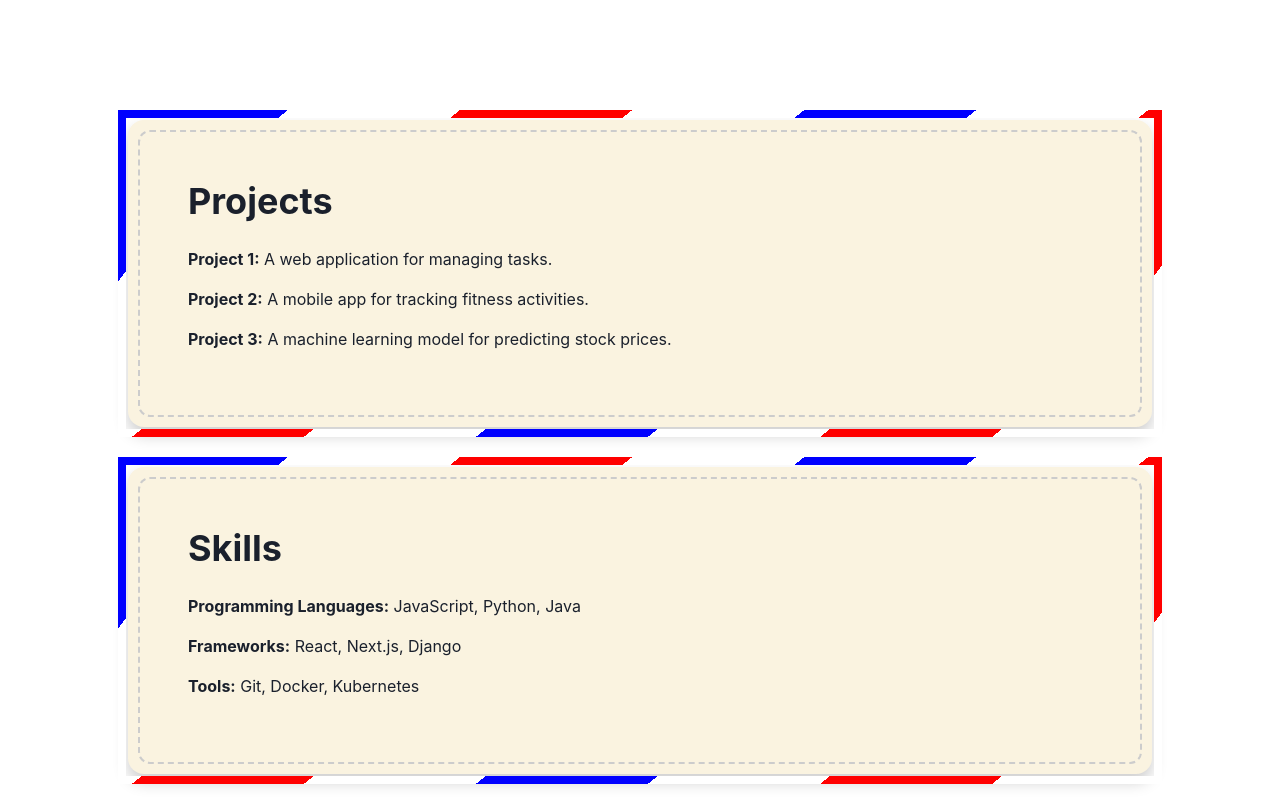
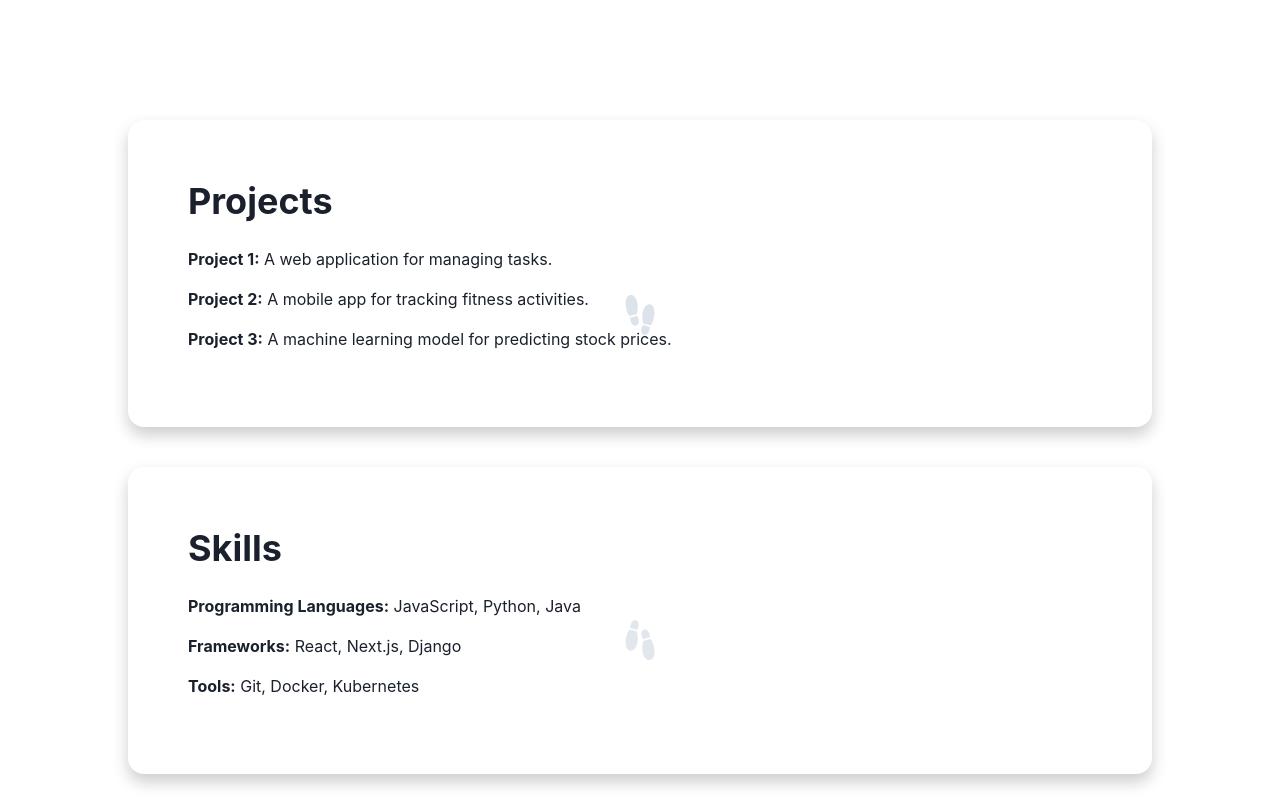
Before and after one commit to eightsuzuki/portofolio, a Next.js app: page / in a window 1280 px wide. Shown: the part 720-1520 px from the top of the page. Built offline with nearby package versions, Linux system fonts and the light colour scheme.

Commit message:
Update MenuBar component to use WaveAnimation for background

```diff
--- a/src/components/MenuBar.tsx
+++ b/src/components/MenuBar.tsx
@@ -1,13 +1,25 @@
 import { useState, useEffect } from 'react';
 import { Box, Flex, Link, IconButton, Drawer, DrawerOverlay, DrawerContent, DrawerCloseButton, DrawerHeader, DrawerBody, useDisclosure } from "@chakra-ui/react";
 import { HamburgerIcon } from '@chakra-ui/icons';
+import WaveAnimation from './WaveAnimation'; // WaveAnimationコンポーネントをインポート
 
 const MenuBar = ({ showMenuBar }: { showMenuBar: boolean }) => {
   const { isOpen, onOpen, onClose } = useDisclosure();
 
+  const waves = [
+    {
+      y: 20,
+      length: 0.02,
+      amplitude: 20,
+      horizontalSpeed: 0.003,
+      verticalSpeed: 0.003,
+      color: "rgba(0, 180, 220, 0.5)",
+    }
+  ];
+
   return (
     <>
-      <Box display={{ base: 'none', md: showMenuBar ? 'block' : 'none' }} position="fixed" top="0" width="100%" bg="rgb(49, 130, 206)" zIndex="1000">
+      <Box display={{ base: 'none', md: showMenuBar ? 'block' : 'none' }} position="fixed" top="0" width="100%" bg="rgba(0, 180, 220, 0.5)" zIndex="1000">
         <Flex justifyContent="center" alignItems="center" py="2">
           <Link href="#home" mx="2" color="white">Top</Link>
           <Link href="#projects" mx="2" color="white">Projects</Link>
@@ -15,8 +27,11 @@ const MenuBar = ({ showMenuBar }: { showMenuBar: boolean }) => {
           <Link href="#experience" mx="2" color="white">Experience</Link>
           <Link href="#contact" mx="2" color="white">Contact</Link>
         </Flex>
+        <Box position="relative" width="100%" height="30px">
+          <WaveAnimation waves={waves} />
+        </Box>
       </Box>
-      <Box display={{ base: showMenuBar ? 'block' : 'none' , md: 'none' }} position="fixed" top="0" width="100%" bg="rgb(49, 130, 206)" zIndex="1000">
+      <Box display={{ base: showMenuBar ? 'block' : 'none', md: 'none' }} position="fixed" top="0" width="100%" bg="rgba(0, 180, 220, 0.5)" zIndex="1000">
         <Flex justifyContent="space-between" alignItems="center" px="4">
           <Box color="white" fontWeight="bold">My Portfolio</Box>
           <IconButton
@@ -42,6 +57,9 @@ const MenuBar = ({ showMenuBar }: { showMenuBar: boolean }) => {
             </DrawerBody>
           </DrawerContent>
         </Drawer>
+        <Box position="relative" width="100%" height="30px">
+          <WaveAnimation waves={waves} />
+        </Box>
       </Box>
     </>
   );
--- a/src/pages/index.tsx
+++ b/src/pages/index.tsx
@@ -1,7 +1,5 @@
 import { useEffect, useState } from "react";
 import { Box } from "@chakra-ui/react";
-import AOS from "aos";
-import "aos/dist/aos.css"; // AOSのCSSをインポート
 import WaveAnimation from "../components/WaveAnimation";
 import FootstepsIconComponent from "../components/FootstepsTracker";
 import MenuBar from "../components/MenuBar";
@@ -34,8 +32,6 @@ export default function Home() {
 
     window.addEventListener("resize", handleResize);
     window.addEventListener("scroll", handleScroll);
-
-    AOS.init({ duration: 1000 });
 
     return () => {
       window.removeEventListener("resize", handleResize);
@@ -102,13 +98,13 @@ export default function Home() {
           </Box>
           <WaveAnimation waves={waves} />
         </Box>
-        <Box id="projects" className="stamp-container" data-aos="fade-right">
+        <Box id="projects" className="simple-container">
           <Projects />
         </Box>
-        <Box id="skills" className="stamp-container" data-aos="fade-left">
+        <Box id="skills" className="simple-container">
           <Skills />
         </Box>
-        <Box id="experience" className="stamp-container" data-aos="fade-right">
+        <Box id="experience" className="simple-container">
           <Experience />
         </Box>
         <Contact />
--- a/src/styles/globals.css
+++ b/src/styles/globals.css
@@ -1,17 +1,15 @@
-.stamp-container {
-  position: relative;
+.simple-container {
   padding: 20px;
-  margin: 40px auto; /* セクションを中央に配置 */
-  max-width: 80%; /* 最大幅を設定 */
-  background-color: #faf3e0; /* 薄いベージュの背景 */
-  border-radius: 16px; /* 角を丸くする */
-  box-shadow: 0 8px 16px rgba(0, 0, 0, 0.2); /* ボックスシャドウを強化 */
-  transition: padding 0.3s ease, margin 0.3s ease, max-width 0.3s ease; /* スムーズなトランジションを追加 */
+  margin: 40px auto;
+  max-width: 80%;
+  background-color: white;
+  border-radius: 16px;
+  box-shadow: 0 8px 16px rgba(0, 0, 0, 0.2);
 }
 
 /* スマートフォン */
 @media (max-width: 600px) {
-  .stamp-container {
+  .simple-container {
     padding: 10px;
     margin: 20px auto;
     max-width: 90%;
@@ -20,7 +18,7 @@
 
 /* タブレット */
 @media (min-width: 601px) and (max-width: 900px) {
-  .stamp-container {
+  .simple-container {
     padding: 15px;
     margin: 30px auto;
     max-width: 85%;
@@ -29,36 +27,9 @@
 
 /* デスクトップ */
 @media (min-width: 901px) {
-  .stamp-container {
+  .simple-container {
     padding: 20px;
     margin: 40px auto;
     max-width: 80%;
   }
 }
-
-.stamp-container::before {
-  content: "";
-  position: absolute;
-  top: -10px; /* ボーダーが外側に出るように調整 */
-  left: -10px;
-  right: -10px;
-  bottom: -10px;
-  border: 8px solid transparent;
-  border-image: linear-gradient(135deg, blue 12.5%, white 12.5%, white 25%, red 25%, red 37.5%, white 37.5%, white 50%, blue 50%, blue 62.5%, white 62.5%, white 75%, red 75%, red 87.5%, white 87.5%, white) 10;
-  border-radius: 20px; /* 角を丸くする */
-  pointer-events: none;
-  z-index: 1;
-}
-
-.stamp-container::after {
-  content: "";
-  position: absolute;
-  top: 10px;
-  left: 10px;
-  right: 10px;
-  bottom: 10px;
-  border: 2px dashed #ccc; /* 色を少し淡く */
-  border-radius: 12px; /* 角を丸くする */
-  pointer-events: none;
-  z-index: 2;
-}
```
